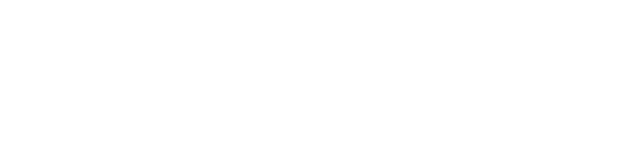
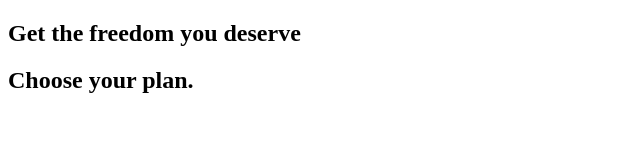
Before and after one commit to codejs100/css-study, a plain HTML site: page index.html in a window 1280 px wide. Shown: the whole page, without its empty margins (0-640 px from the left). Drawn offline with Linux system fonts and the light colour scheme.

Commit message:
Adding changes

```diff
--- a/index.html
+++ b/index.html
@@ -5,8 +5,16 @@
     <meta name="viewport" content="width=device-width, initial-scale=1.0">
     <meta http-equiv="X-UA-Compatible" content="ie=edge">
     <title>CSS</title>
+    <link rel="stylesheet" href="./main.css">
 </head>
 <body>
-
+    <main>
+        <section>
+            <h1>Get the freedom you deserve</h1>
+        </section>
+        <section>
+            <h1>Choose your plan.</h1>
+        </section>
+    </main>
 </body>
 </html>
```
Also changed, not shown: main.css (added).
